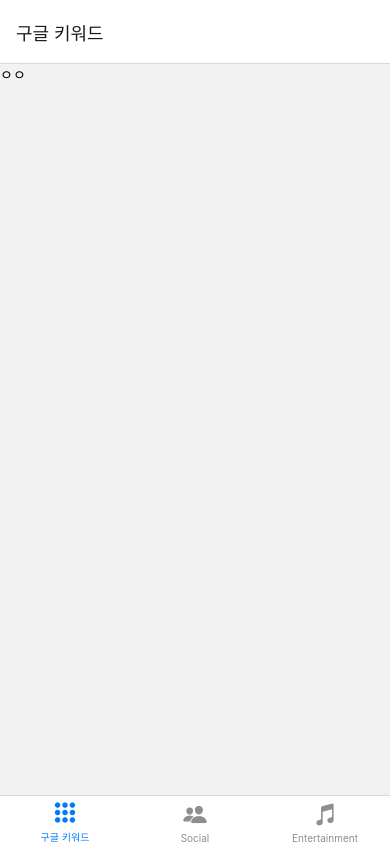
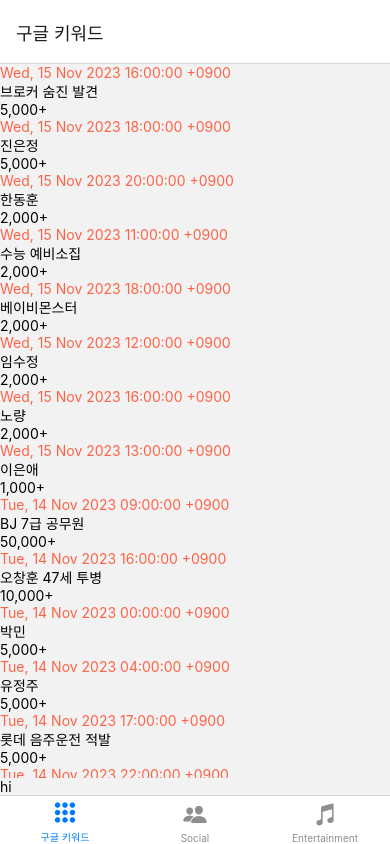
Before and after one commit to datoybi/trendz-app, a React Native app: screen / in a window 390 px wide. Built offline with nearby package versions, Linux system fonts and the light colour scheme.

Commit message:
:gift: feat: styled component 세팅

```diff
--- a/App.tsx
+++ b/App.tsx
@@ -1,11 +1,10 @@
-import { useEffect, useCallback } from "react";
-import { StyleSheet } from "react-native";
+import { useCallback } from "react";
+import { StyleSheet, View } from "react-native";
 import { NavigationContainer } from "@react-navigation/native";
 import { createBottomTabNavigator } from "@react-navigation/bottom-tabs";
 import { Ionicons } from "@expo/vector-icons";
 import { useFonts } from "expo-font";
 import * as SplashScreen from "expo-splash-screen";
-import * as Font from "expo-font";
 
 import KeywordScreen from "@/screens/KeywordScreen";
 import EntertainmentScreen from "@/screens/EntertainmentScreen";
@@ -31,6 +30,7 @@
   }
 
   return (
+    <View style={styles.container} onLayout={onLayoutRootView}>
       <NavigationContainer>
         <BottomTab.Navigator>
           <BottomTab.Screen
@@ -58,7 +58,12 @@
           />
         </BottomTab.Navigator>
       </NavigationContainer>
+    </View>
   );
 }
 
-// const styles = StyleSheet.create({});
+const styles = StyleSheet.create({
+  container: {
+    flex: 1,
+  },
+});
--- a/babel.config.js
+++ b/babel.config.js
@@ -21,7 +21,6 @@
           ],
           alias: {
             "@": "./src",
-            "@const": "./src/const",
           },
         },
       ],
--- a/src/screens/KeywordScreen.tsx
+++ b/src/screens/KeywordScreen.tsx
@@ -1,9 +1,33 @@
-import { Text } from "react-native";
-// import { keywords } from "placeholder-data";
+import { Text, FlatList, View } from "react-native";
+import { keywords } from "../../placeholder-data";
+import styled from "styled-components/native";
 
 const KeywordScreen = () => {
-  // console.log(keywords);
-  return <Text>ㅇㅇ</Text>;
+  // console.log(JSON.stringify(keywords, null, "\t"));
+  const renderItem = ({ item }: { item: any }) => {
+    return (
+      <View>
+        <StyledText>{item.pubDate}</StyledText>
+        <Text>{item.keyword}</Text>
+        <Text>{item.traffic}</Text>
+      </View>
+    );
+  };
+
+  return (
+    <>
+      <FlatList
+        data={keywords}
+        renderItem={renderItem}
+        keyExtractor={(item) => item.pubDate + item.keyword}
+      />
+      <Text>hi</Text>
+    </>
+  );
 };
 
 export default KeywordScreen;
+
+const StyledText = styled.Text`
+  color: tomato;
+`;
--- a/tsconfig.json
+++ b/tsconfig.json
@@ -2,7 +2,6 @@
   "compilerOptions": {
     "target": "es5",
     "baseUrl": "./src",
-    "lib": ["dom", "dom.iterable", "esnext"],
     "paths": {
       "@/*": ["./*"]
     },
```
Also changed, not shown: package.json (+6 -3 lines), 1 other file (tests, documents, lock files or other folders). Lines whose indentation alone changed are shown as unchanged.
